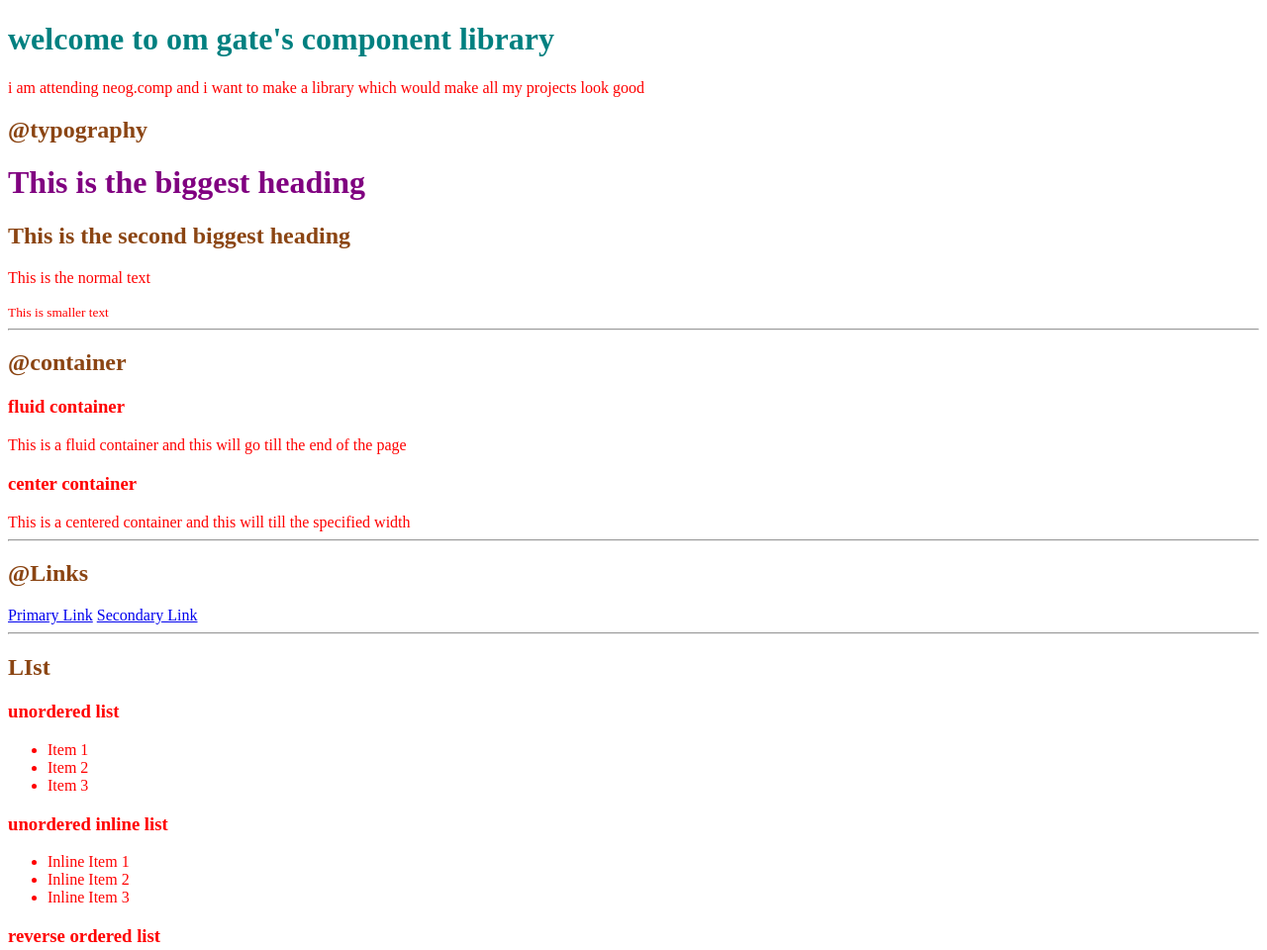
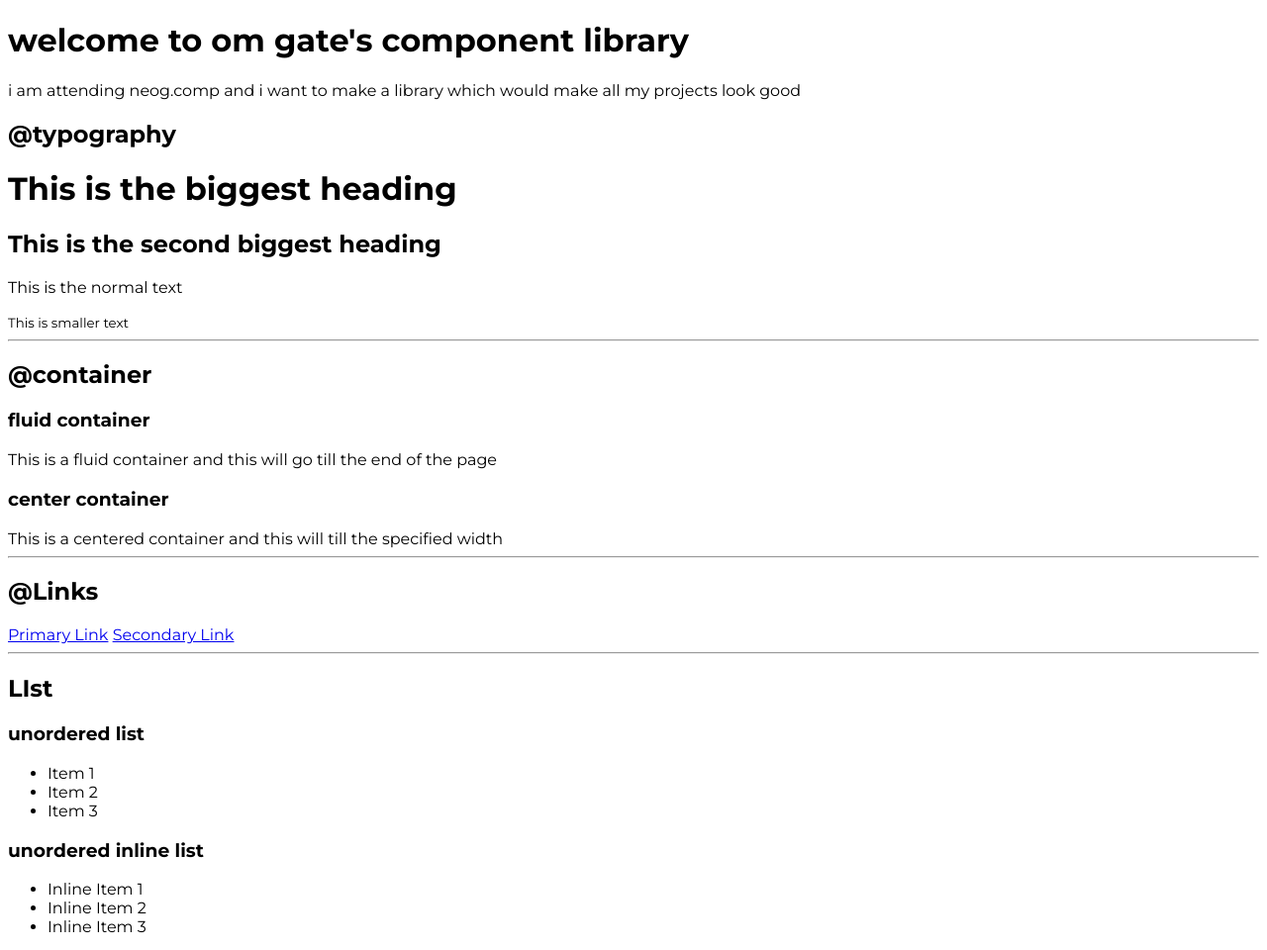
Before and after one commit to OMGATE23/neogcamp-lesson-3, a plain HTML site: page index.html in a window 1280 px wide. Shown: the top 960 px of the page at 99% size. Drawn offline with Linux system fonts and the light colour scheme.

Commit message:
typography

```diff
--- a/index.html
+++ b/index.html
@@ -14,7 +14,7 @@
     <link href="styles.css" rel="stylesheet"/>
 </head>
 <body>
-    <h1 style="color:teal">welcome to om gate's component library</h1>
+    <h1>welcome to om gate's component library</h1>
     <p>i am attending neog.comp and i want to make a library which would make all my projects look good</p>
     <h2>@typography</h2>
 
--- a/styles.css
+++ b/styles.css
@@ -1,11 +1,5 @@
+@import url('https://fonts.googleapis.com/css2?family=Montserrat:wght@400;700&display=swap');
+
 body{
-    color:red;
+    font-family: 'Montserrat',sans-serif;
 }
-
-h1{
-    color:purple;
-}
-
-h2{
-    color:saddlebrown;
-}
```
